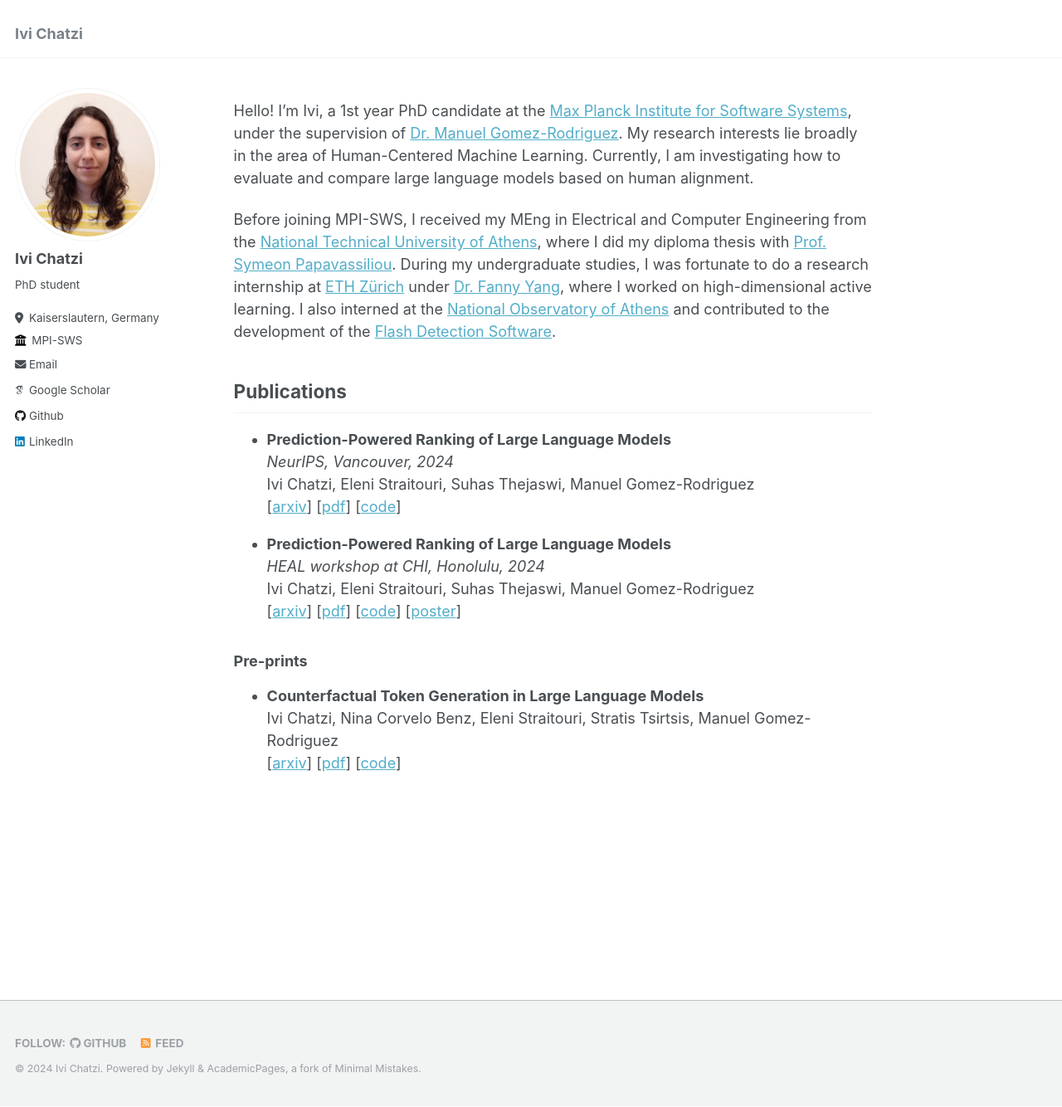
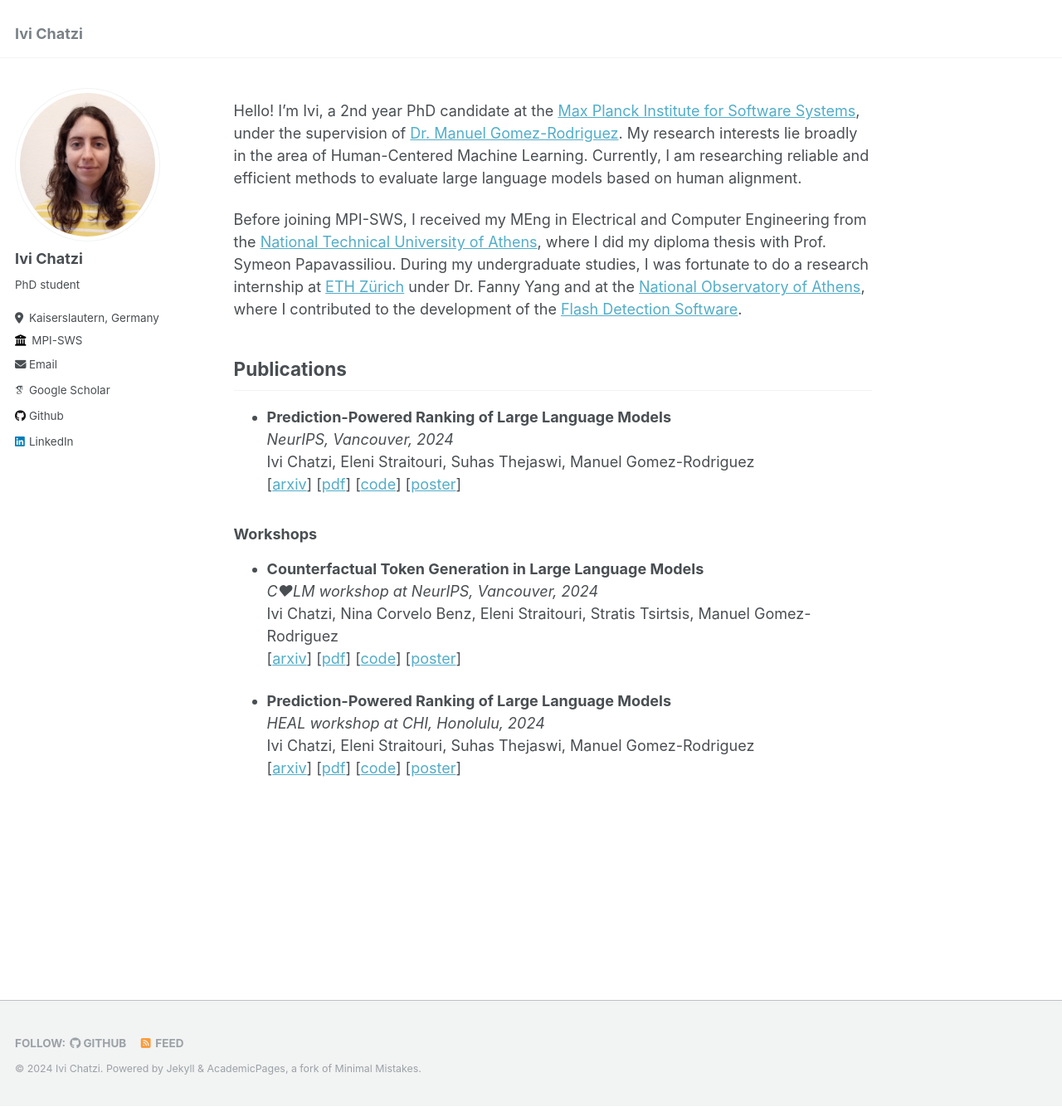
Before and after one commit to Qvapil/Qvapil.github.io, a Jekyll site: the page built from _pages/about.md, in a window 1280 px wide and 1334 px high. Shown: the whole window at 83% size. Built offline with Jekyll 4.4.1, drawn with Linux system fonts in a browser that asks for light colours; some web fonts are replaced.

Commit message:
update publications

```diff
--- a/_pages/about.md
+++ b/_pages/about.md
@@ -7,17 +7,15 @@ redirect_from:
   - /about.html
 ---
 
-Hello! I'm Ivi, a 1st year PhD candidate at the [Max Planck Institute for Software Systems](https://www.mpi-sws.org/),
+Hello! I'm Ivi, a 2nd year PhD candidate at the [Max Planck Institute for Software Systems](https://www.mpi-sws.org/),
 under the supervision of [Dr. Manuel Gomez-Rodriguez](https://people.mpi-sws.org/~manuelgr/index.html).
 My research interests lie broadly in the area of Human-Centered Machine Learning.
-Currently, I am investigating how to evaluate and compare large language models based on human alignment.
+Currently, I am researching reliable and efficient methods to evaluate large language models based on human alignment.
 
 Before joining MPI-SWS, I received my MEng in Electrical and Computer Engineering from the [National Technical University of Athens](https://www.ece.ntua.gr/en),
-where I did my diploma thesis with [Prof. Symeon Papavassiliou](https://www.ece.ntua.gr/en/staff/76).
+where I did my diploma thesis with Prof. Symeon Papavassiliou.
 During my undergraduate studies, I was fortunate to do a research internship at [ETH Zürich](https://ethz.ch/en.html)
-under [Dr. Fanny Yang](https://sml.inf.ethz.ch/group/fannyy/), where I worked on high-dimensional active learning.
-I also interned at the [National Observatory of Athens](https://www.noa.gr/en/)
-and contributed to the development of the [Flash Detection Software](https://kryoneri.astro.noa.gr/en/flash-detection-software/).
+under Dr. Fanny Yang and at the [National Observatory of Athens](https://www.noa.gr/en/), where I contributed to the development of the [Flash Detection Software](https://kryoneri.astro.noa.gr/en/flash-detection-software/).
 
 
 [//]: # (## News)
@@ -38,17 +36,18 @@ and contributed to the development of the [Flash Detection Software](https://kry
 - **Prediction-Powered Ranking of Large Language Models** \
 _NeurIPS, Vancouver, 2024_ \
 Ivi Chatzi, Eleni Straitouri, Suhas Thejaswi, Manuel Gomez-Rodriguez \
-[[arxiv](https://arxiv.org/abs/2402.17826)] [[pdf](https://qvapil.github.io/files/2402.17826v2.pdf)] [[code](https://github.com/Networks-Learning/prediction-powered-ranking)]
+[[arxiv](https://arxiv.org/abs/2402.17826)] [[pdf](https://qvapil.github.io/files/2402.17826v2.pdf)] [[code](https://github.com/Networks-Learning/prediction-powered-ranking)] [[poster](https://qvapil.github.io/files/poster_ppr_neurips.pdf)]
 
-[//]: # (### Workshops)
+### Workshops
+
+- **Counterfactual Token Generation in Large Language Models** \
+_C❤LM workshop at NeurIPS, Vancouver, 2024_ \
+Ivi Chatzi, Nina Corvelo Benz, Eleni Straitouri, Stratis Tsirtsis, Manuel Gomez-Rodriguez \
+[[arxiv](https://arxiv.org/abs/2409.17027)] [[pdf](https://qvapil.github.io/files/2409.17027v2.pdf)] [[code](https://github.com/Networks-Learning/counterfactual-llms)] [[poster](https://qvapil.github.io/files/poster_cf-llm_neurips.pdf)]
 
 - **Prediction-Powered Ranking of Large Language Models** \
 _HEAL workshop at CHI, Honolulu, 2024_ \
 Ivi Chatzi, Eleni Straitouri, Suhas Thejaswi, Manuel Gomez-Rodriguez \
-[[arxiv](https://arxiv.org/abs/2402.17826)] [[pdf](https://qvapil.github.io/files/2402.17826v2.pdf)] [[code](https://github.com/Networks-Learning/prediction-powered-ranking)] [[poster](https://qvapil.github.io/files/poster_ppr.pdf)]
+[[arxiv](https://arxiv.org/abs/2402.17826)] [[pdf](https://qvapil.github.io/files/2402.17826v2.pdf)] [[code](https://github.com/Networks-Learning/prediction-powered-ranking)] [[poster](https://qvapil.github.io/files/poster_ppr_chi.pdf)]
 
-### Pre-prints
-
-- **Counterfactual Token Generation in Large Language Models** \
-Ivi Chatzi, Nina Corvelo Benz, Eleni Straitouri, Stratis Tsirtsis, Manuel Gomez-Rodriguez \
-[[arxiv](https://arxiv.org/abs/2409.17027)] [[pdf](https://qvapil.github.io/files/2409.17027v1.pdf)] [[code](https://github.com/Networks-Learning/counterfactual-llms)]
+<!-- ### Pre-prints -->
```
Also changed, not shown: _posts/2014-08-14-blog-post-3.md (deleted, +0 -20 lines), _posts/2015-08-14-blog-post-4.md (deleted, +0 -20 lines), _posts/2199-01-01-future-post.md (deleted, +0 -11 lines), 6 other files.
